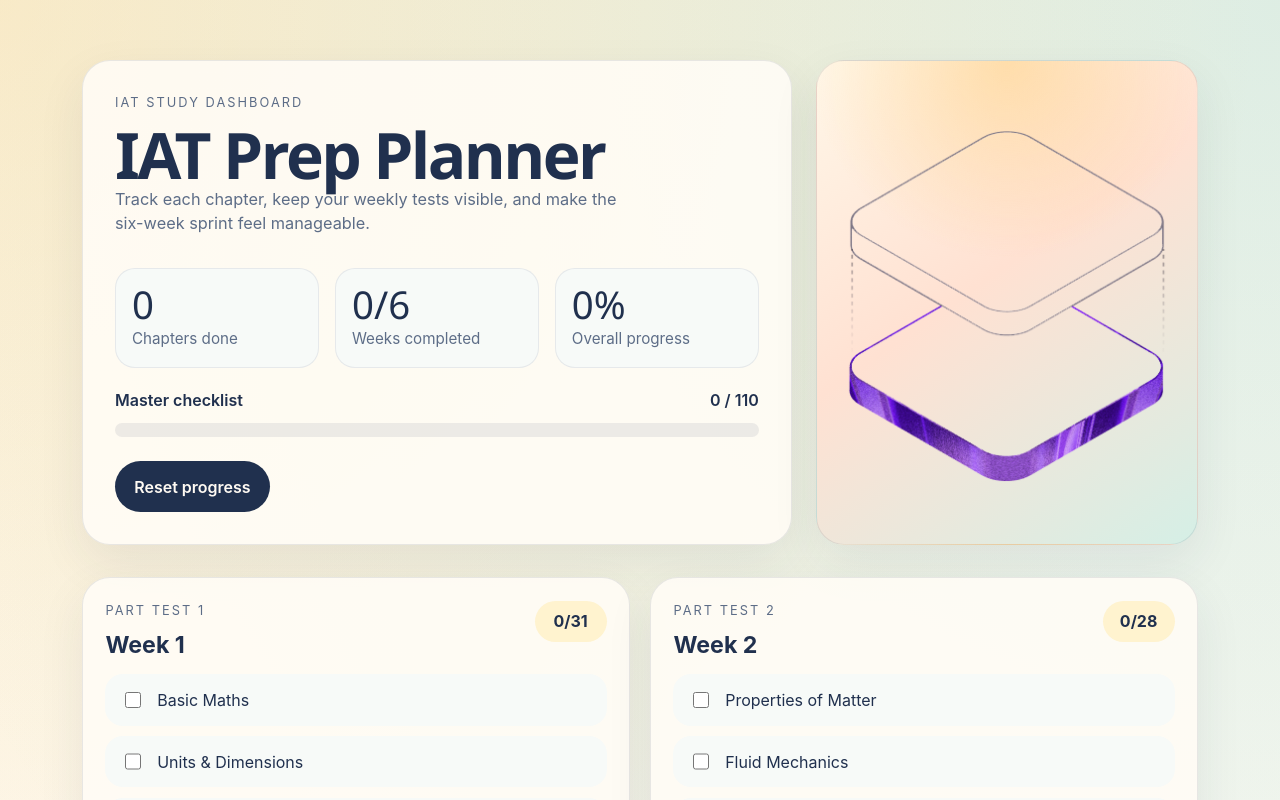
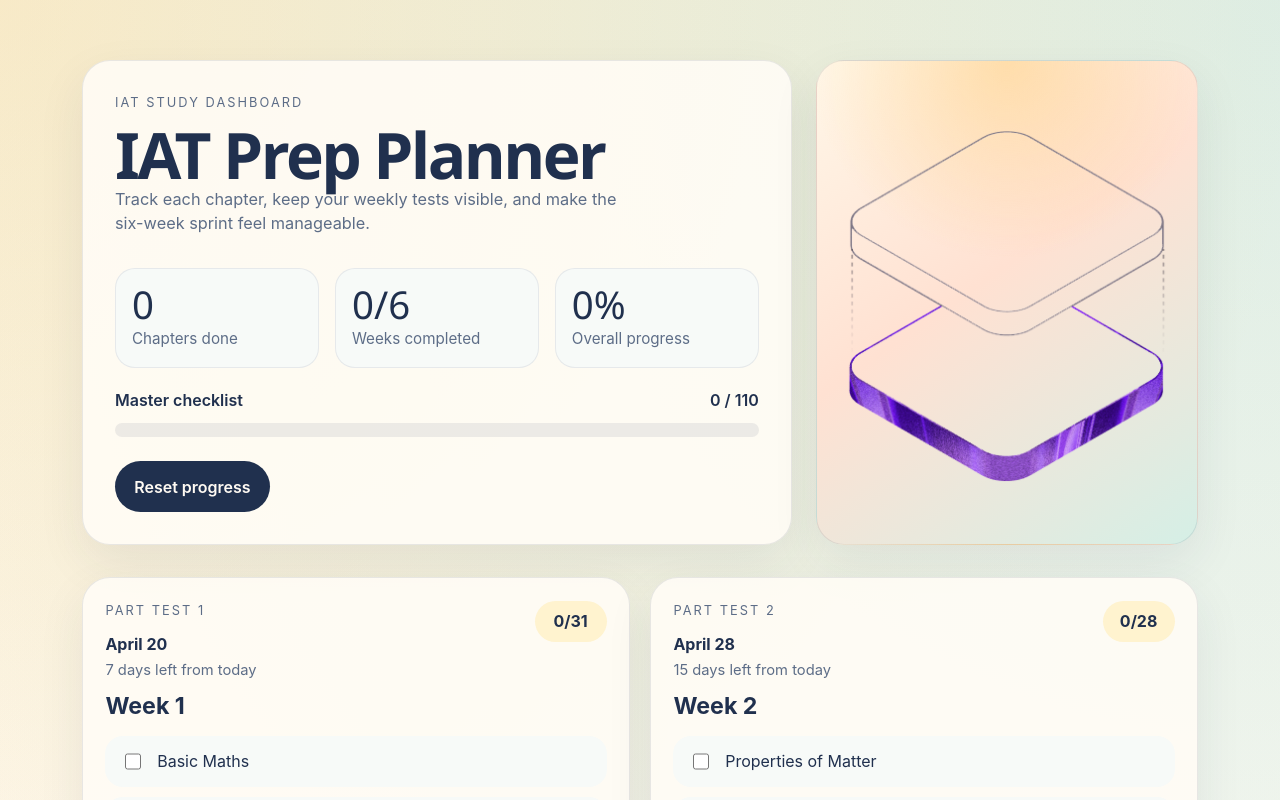
Before and after one commit to SuryaS1729/iatprep, a React (Vite) app: page / in a window 1280 px wide. Shown: the top 800 px of the page. Built offline with nearby package versions, Linux system fonts and the light colour scheme.

Commit message:
new changes

```diff
--- a/src/App.css
+++ b/src/App.css
@@ -30,6 +30,23 @@
   font-size: 0.8rem;
   letter-spacing: 0.16em;
   text-transform: uppercase;
+  color: var(--muted);
+}
+
+.test-date,
+.test-countdown {
+  margin: 0;
+}
+
+.test-date {
+  font-weight: 700;
+  color: var(--text-strong);
+}
+
+.test-countdown {
+  margin-top: 0.2rem;
+  margin-bottom: 0.75rem;
+  font-size: 0.92rem;
   color: var(--muted);
 }
 
--- a/src/App.tsx
+++ b/src/App.tsx
@@ -6,6 +6,11 @@ type WeekPlan = {
   week: string
   test: string
   chapters: string[]
+  testDate?: {
+    label: string
+    month: number
+    day: number
+  }
 }
 
 type ProgressMap = Record<string, Record<string, boolean>>
@@ -14,6 +19,11 @@ const initialData: WeekPlan[] = [
   {
     week: 'Week 1',
     test: 'Part Test 1',
+    testDate: {
+      label: 'April 20',
+      month: 3,
+      day: 20,
+    },
     chapters: [
       'Basic Maths',
       'Units & Dimensions',
@@ -51,6 +61,11 @@ const initialData: WeekPlan[] = [
   {
     week: 'Week 2',
     test: 'Part Test 2',
+    testDate: {
+      label: 'April 28',
+      month: 3,
+      day: 28,
+    },
     chapters: [
       'Properties of Matter',
       'Fluid Mechanics',
@@ -95,6 +110,11 @@ const initialData: WeekPlan[] = [
   {
     week: 'Week 4',
     test: 'Part Test 4',
+    testDate: {
+      label: 'May 7',
+      month: 4,
+      day: 7,
+    },
     chapters: [
       'Electrostatics',
       'Capacitors',
@@ -122,6 +142,11 @@ const initialData: WeekPlan[] = [
   {
     week: 'Week 5',
     test: 'Part Test 5',
+    testDate: {
+      label: 'May 16',
+      month: 4,
+      day: 16,
+    },
     chapters: [
       'EM Waves',
       'Ray Optics',
@@ -163,6 +188,18 @@ const storageKey = 'iat-progress'
 
 function getCompletedCount(chapters: string[], weekProgress: Record<string, boolean> | undefined) {
   return chapters.filter((chapter) => weekProgress?.[chapter]).length
+}
+
+function getDaysLeft(month: number, day: number) {
+  const now = new Date()
+  const today = new Date(now.getFullYear(), now.getMonth(), now.getDate())
+  let target = new Date(today.getFullYear(), month, day)
+
+  if (target < today) {
+    target = new Date(today.getFullYear() + 1, month, day)
+  }
+
+  return Math.round((target.getTime() - today.getTime()) / 86_400_000)
 }
 
 export default function App() {
@@ -275,6 +312,14 @@ export default function App() {
               <div className="week-header">
                 <div>
                   <p className="week-kicker">{week.test}</p>
+                  {week.testDate ? (
+                    <>
+                      <p className="test-date">{week.testDate.label}</p>
+                      <p className="test-countdown">
+                        {getDaysLeft(week.testDate.month, week.testDate.day)} days left from today
+                      </p>
+                    </>
+                  ) : null}
                   <h2>{week.week}</h2>
                 </div>
                 <div className={`week-badge${isDone ? ' week-badge-complete' : ''}`}>
```
